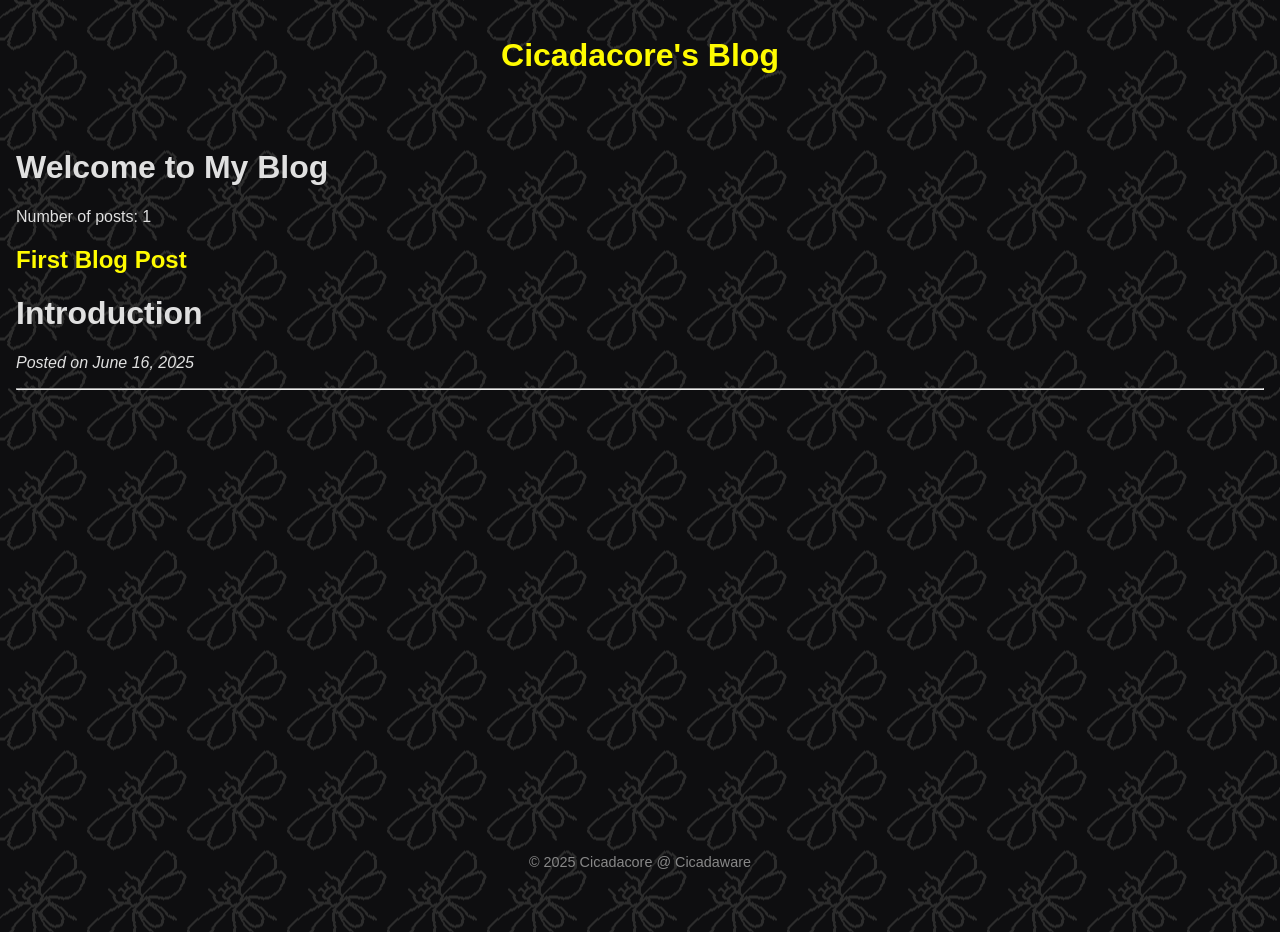
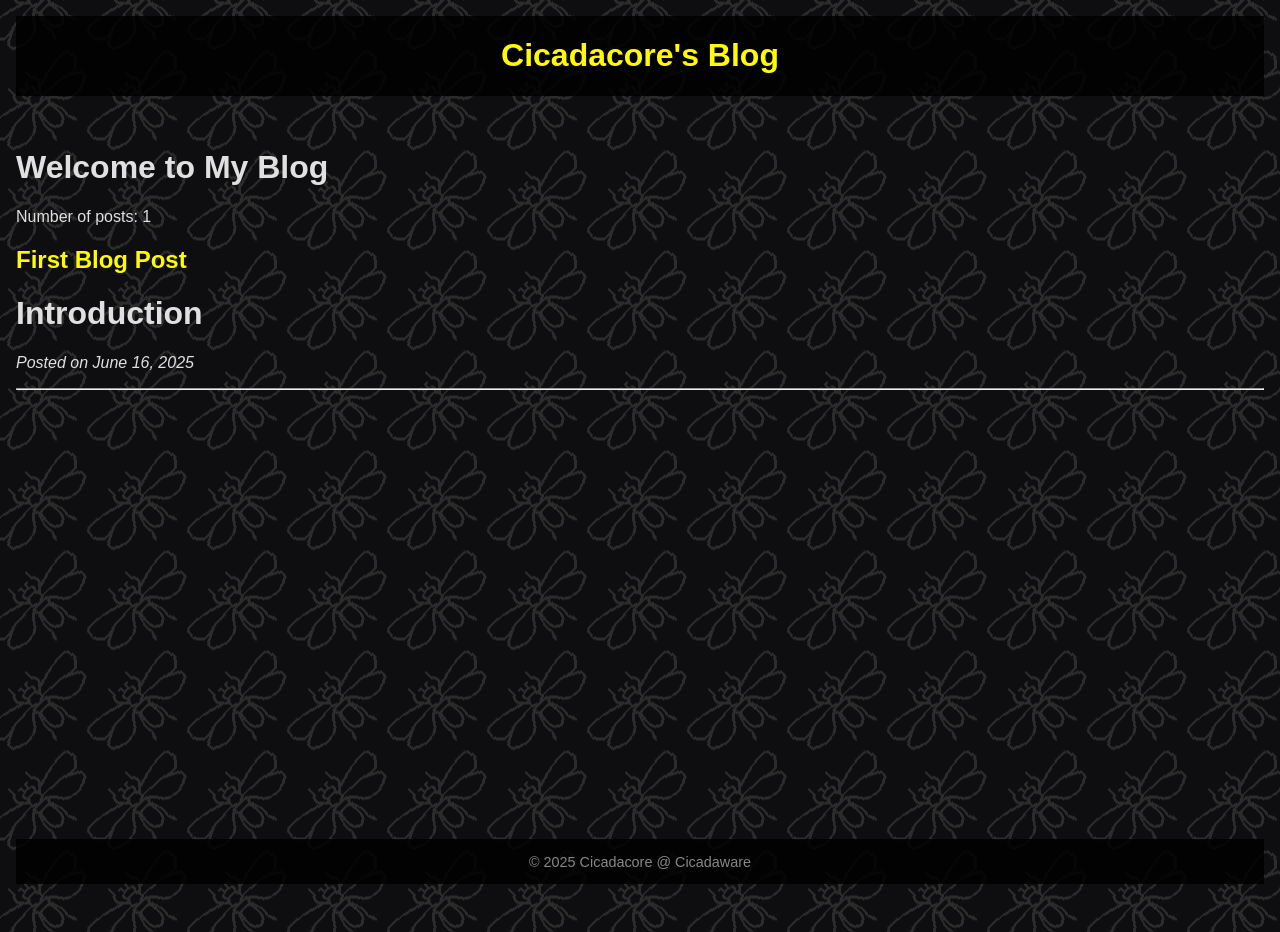
Before and after one commit to Cicadaware/cicadaware.github.io, a Jekyll site: the page built from index.md, in a window 1280 px wide. Built offline with Jekyll 4.4.1, drawn with Linux system fonts in a browser that asks for light colours.

Commit message:
added background colour to header and footer

```diff
--- a/assets/css/style.css
+++ b/assets/css/style.css
@@ -23,6 +23,7 @@ a {
 header, footer {
   text-align: center;
   margin-bottom: 2rem;
+  background-color: rgba(0, 0, 0, 0.85);
 }
 
 footer {
```
